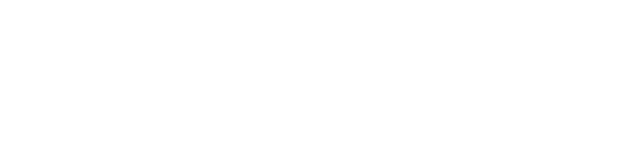
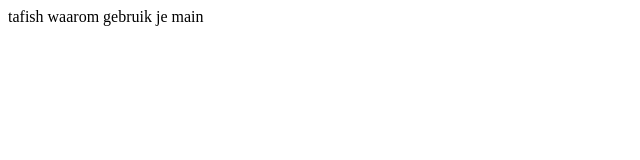
Before and after one commit to LucasToepoel/Book-GPT, a plain HTML site: page index.html in a window 1280 px wide. Shown: the whole page, without its empty margins (0-640 px from the left). Drawn offline with Linux system fonts and the light colour scheme.

Commit message:
Update index.html

```diff
--- a/index.html
+++ b/index.html
@@ -6,6 +6,6 @@
     <title>Document</title>
 </head>
 <body>
-
+    tafish waarom gebruik je main
 </body>
 </html>
```
